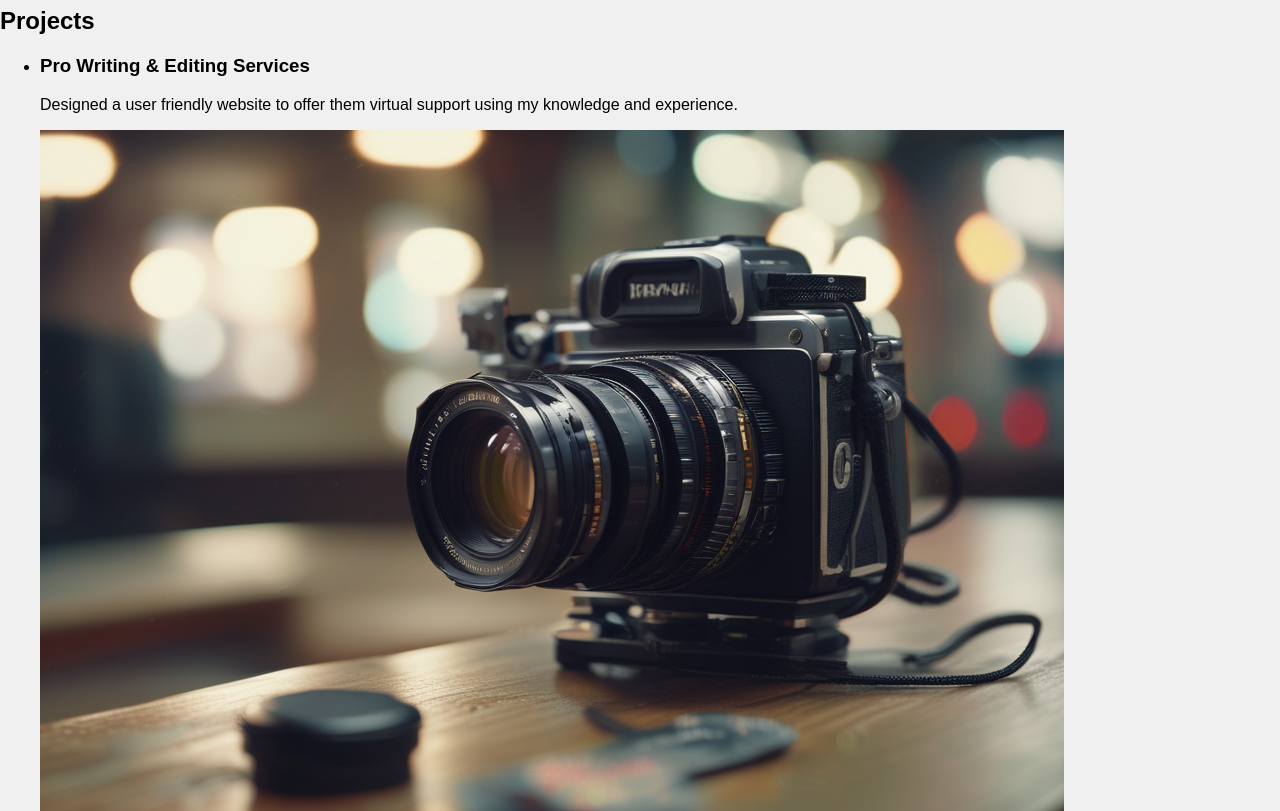
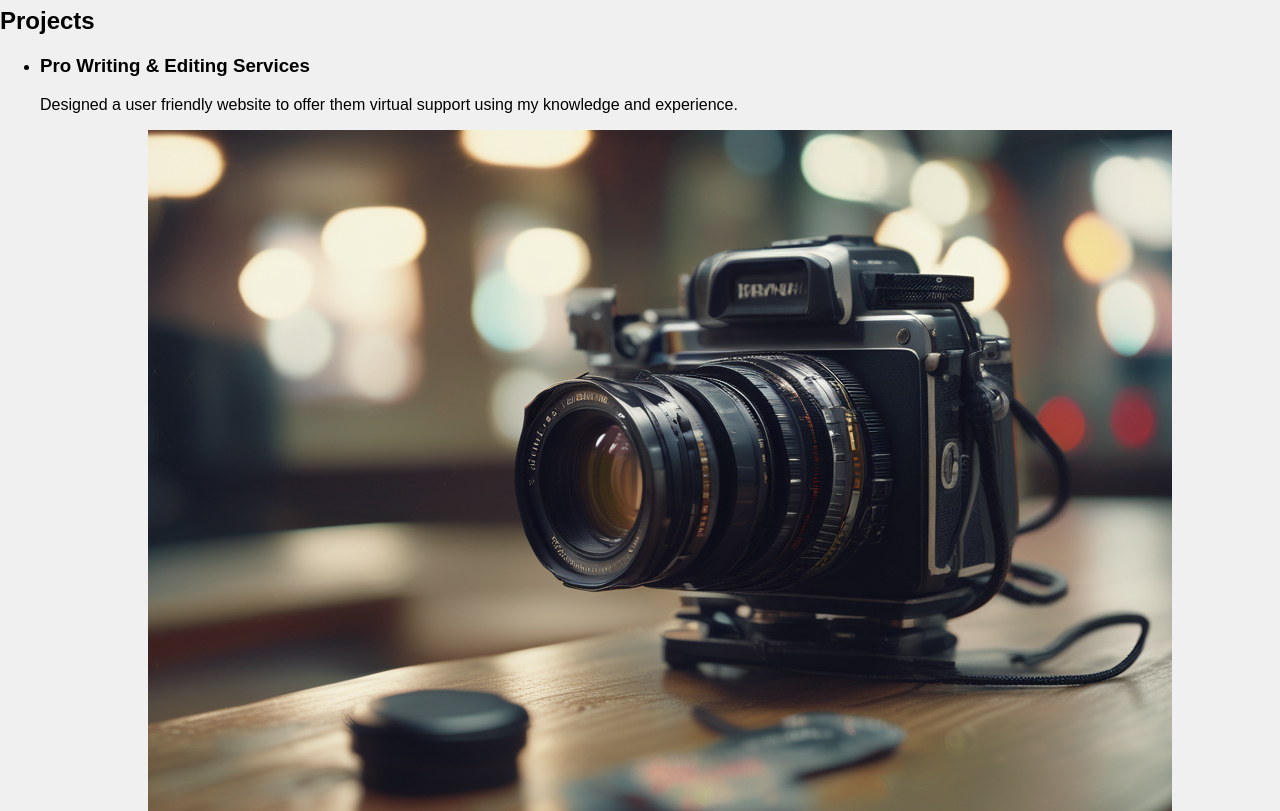
Before and after one commit to Profreelancer258/Profreelancer258.github.io, a plain HTML site: page index.html in a window 1280 px wide. Shown: the part 900-1711 px from the top of the page. Drawn offline with Linux system fonts and the light colour scheme.

Commit message:
Update main.css

```diff
--- a/styles/main.css
+++ b/styles/main.css
@@ -14,5 +14,12 @@ header {
   padding: 10px 20px;
   text-align: center;
 }
+.responsive-image {
+    max-width: 100%;
+    height: auto;
+    display: block;
+    margin-left: auto;
+    margin-right: auto;
+}
 
 /* Add more styles as needed */
```
